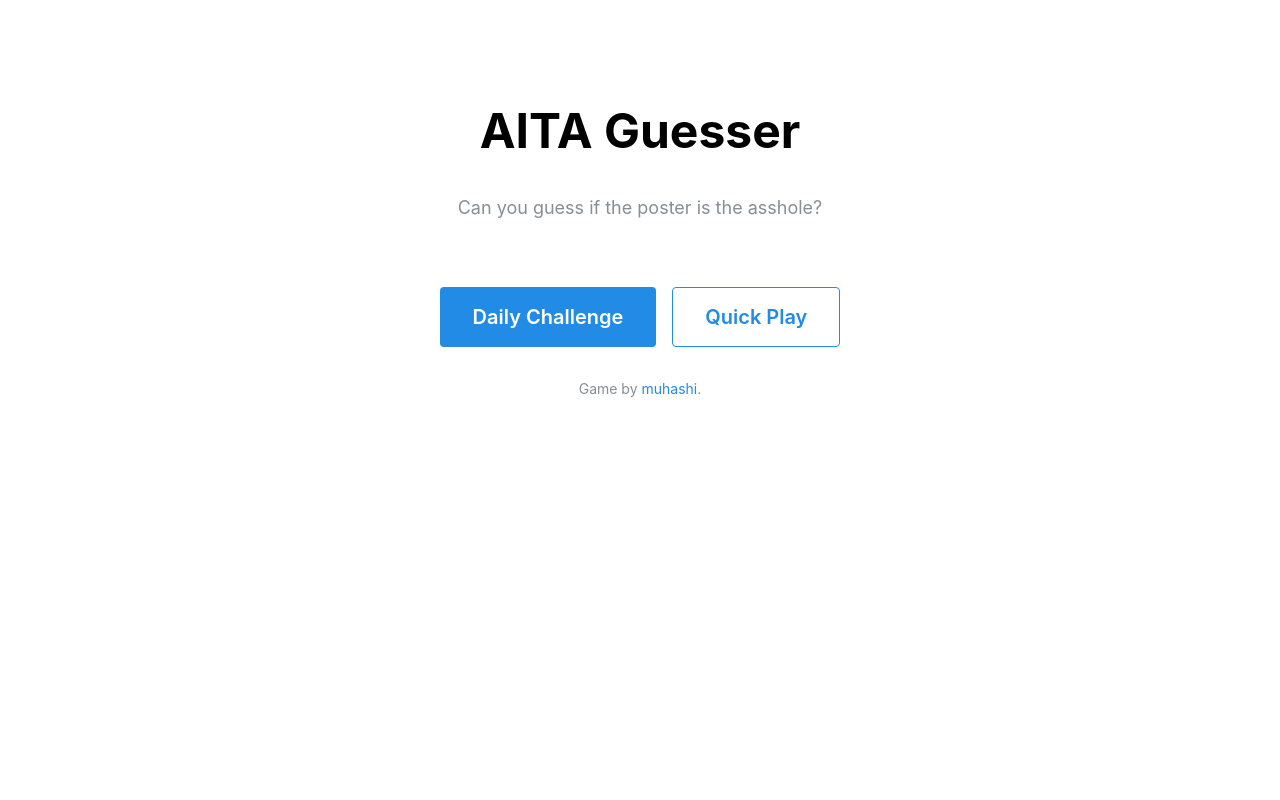
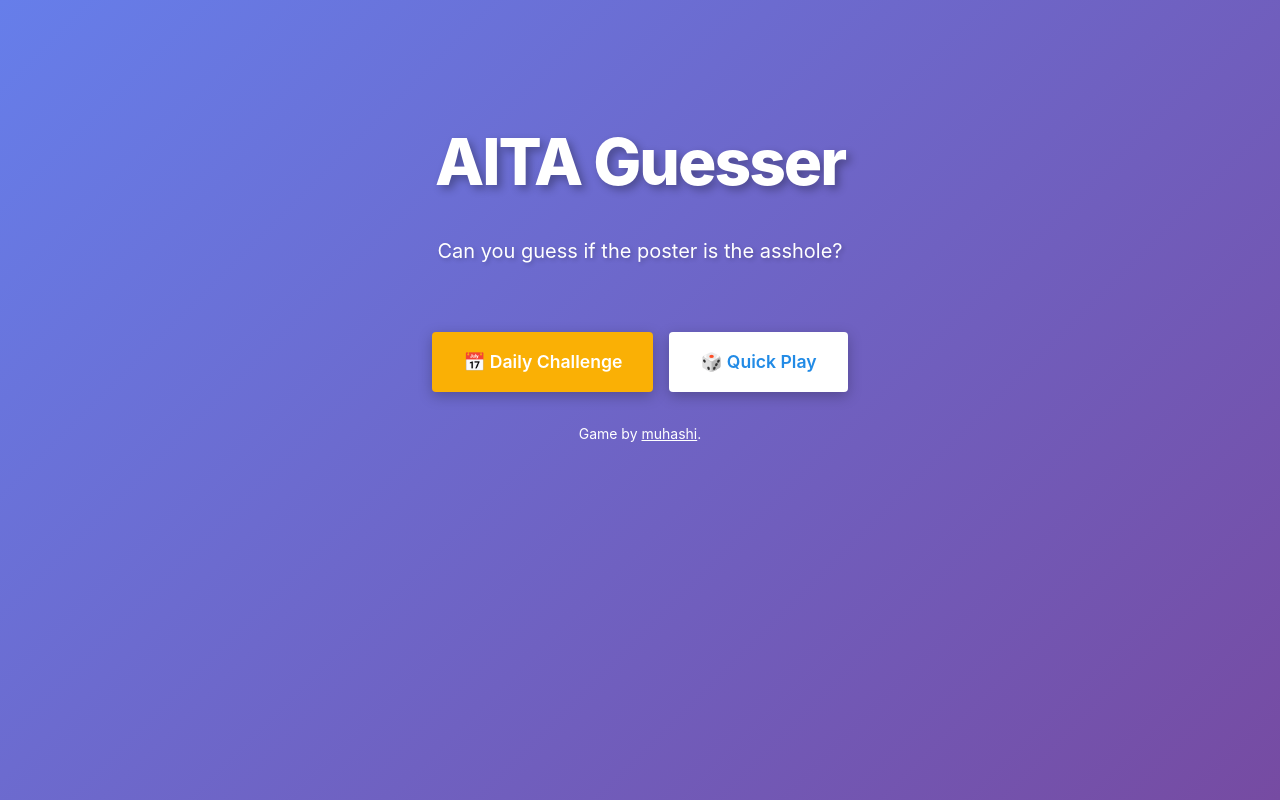
Before and after one commit to muhashi/aita-guesser, a React (Vite) app: page / in a window 1280 px wide. Built offline with nearby package versions, Linux system fonts and the light colour scheme.

Commit message:
Update some design and new way to shuffle

```diff
--- a/src/App.jsx
+++ b/src/App.jsx
@@ -2,6 +2,17 @@ import React, { useState } from 'react';
 import { MantineProvider, Container, Title, Button, Card, Text, Group, Stack, Badge, Paper, Anchor } from '@mantine/core';
 import DATASET from './dataset.json';
 
+
+function shuffle(array) {
+  const newArray = [...array];
+
+	for (let index = newArray.length - 1; index > 0; index--) {
+		const newIndex = Math.floor(Math.random() * (index + 1));
+		[newArray[index], newArray[newIndex]] = [newArray[newIndex], newArray[index]];
+	}
+
+	return newArray;
+}
 
 function getDaysSinceEpoch() {
   const now = new Date();
@@ -23,14 +34,14 @@ function getDailyPosts() {
 }
 
 function getRandomPosts() {
-  const shuffled = [...DATASET].sort(() => Math.random() - 0.5);
+  const shuffled = shuffle(DATASET);
   return shuffled.slice(0, 3);
 }
 
 function Footer() {
   return (
-    <Text size="sm" c="dimmed" align="center">
-      Game by <Anchor href="https://muhashi.com" target="_blank" rel="noopener noreferrer">muhashi</Anchor>.
+    <Text size="sm" c="white" align="center">
+      Game by <Anchor c="white" underline="not-hover" href="https://muhashi.com" target="_blank" rel="noopener noreferrer">muhashi</Anchor>.
     </Text>
   );
 }
@@ -42,6 +53,16 @@ export default function App() {
   const [currentIndex, setCurrentIndex] = useState(0);
   const [userAnswers, setUserAnswers] = useState([]);
   const [showResult, setShowResult] = useState(false);
+  const [copied, setCopied] = useState(false);
+  const [dailyCompleted, setDailyCompleted] = useState(() => {
+    const saved = localStorage.getItem('dailyCompleted');
+    const today = getDaysSinceEpoch();
+    if (saved) {
+      const data = JSON.parse(saved);
+      return data.day === today ? data.completed : false;
+    }
+    return false;
+  });
 
   const startGame = (mode) => {
     setGameMode(mode);
@@ -49,6 +70,7 @@ export default function App() {
     setCurrentIndex(0);
     setUserAnswers([]);
     setShowResult(false);
+    setCopied(false);
     setScreen('game');
   };
 
@@ -65,6 +87,11 @@ export default function App() {
       setCurrentIndex(currentIndex + 1);
       setShowResult(false);
     } else {
+      if (gameMode === 'daily') {
+        const today = getDaysSinceEpoch();
+        localStorage.setItem('dailyCompleted', JSON.stringify({ day: today, completed: true }));
+        setDailyCompleted(true);
+      }
       setScreen('results');
     }
   };
@@ -75,29 +102,71 @@ export default function App() {
     const text = `AITA Guesser\n${correctCount}/3 correct\n${emoji}\n\nPlay AITA Guesser: https://muhashi.com/aita-guesser`;
 
     navigator.clipboard.writeText(text);
-    alert('Results copied to clipboard!');
+    setCopied(true);
+    setTimeout(() => setCopied(false), 2000);
   };
 
   if (screen === 'home') {
     return (
       <MantineProvider>
+        <div style={{
+          minHeight: '100vh',
+          background: 'linear-gradient(135deg, #667eea 0%, #764ba2 100%)',
+          padding: '20px'
+        }}>
           <Container size="sm" style={{ marginTop: '100px' }}>
             <Stack align="center" gap="xl">
-            <Title order={1} style={{ fontSize: '3rem' }}>AITA Guesser</Title>
-            <Text size="lg" c="dimmed" ta="center">
+              <Title
+                order={1}
+                style={{
+                  fontSize: '4rem',
+                  color: 'white',
+                  fontWeight: 800,
+                  textShadow: '4px 4px 8px rgba(0,0,0,0.3)',
+                  letterSpacing: '-2px'
+                }}
+              >
+                AITA Guesser
+              </Title>
+              <Text size="xl" c="white" ta="center" style={{ textShadow: '2px 2px 4px rgba(0,0,0,0.2)' }}>
                 Can you guess if the poster is the asshole?
               </Text>
               <Group gap="md" mt="xl">
-              <Button size="xl" onClick={() => startGame('daily')} variant="filled">
-                Daily Challenge
+                <Button
+                  size="xl"
+                  onClick={() => startGame('daily')}
+                  variant="filled"
+                  color="yellow"
+                  disabled={dailyCompleted}
+                  style={{
+                    boxShadow: '0 4px 14px rgba(0,0,0,0.25)',
+                    fontSize: '1.1rem',
+                    height: '60px',
+                    paddingLeft: '30px',
+                    paddingRight: '30px'
+                  }}
+                >
+                  {dailyCompleted ? '✓ Daily Complete' : '📅 Daily Challenge'}
                 </Button>
-              <Button size="xl" onClick={() => startGame('quick')} variant="outline">
-                Quick Play
+                <Button
+                  size="xl"
+                  onClick={() => startGame('quick')}
+                  variant="white"
+                  style={{
+                    boxShadow: '0 4px 14px rgba(0,0,0,0.25)',
+                    fontSize: '1.1rem',
+                    height: '60px',
+                    paddingLeft: '30px',
+                    paddingRight: '30px'
+                  }}
+                >
+                  🎲 Quick Play
                 </Button>
               </Group>
               <Footer />
             </Stack>
           </Container>
+        </div>
       </MantineProvider>
     );
   }
@@ -107,14 +176,23 @@ export default function App() {
 
     return (
       <MantineProvider>
+        <div style={{
+          minHeight: '100vh',
+          background: 'linear-gradient(135deg, #667eea 0%, #764ba2 100%)',
+          padding: '20px'
+        }}>
           <Container size="md" style={{ marginTop: '40px' }}>
             <Stack gap="md">
               <Group justify="space-between">
-              <Badge size="lg">{gameMode === 'daily' ? 'Daily Challenge' : 'Quick Play'}</Badge>
-              <Badge size="lg" variant="outline">Post {currentIndex + 1} of 3</Badge>
+                <Badge size="lg" color="yellow" variant="filled" style={{ fontSize: '0.9rem' }}>
+                  {gameMode === 'daily' ? '📅 Daily Challenge' : '🎲 Quick Play'}
+                </Badge>
+                <Badge size="lg" variant="filled" color="white" c="dark" style={{ fontSize: '0.9rem' }}>
+                  Post {currentIndex + 1} of 3
+                </Badge>
               </Group>
 
-            <Card shadow="sm" padding="lg" radius="md" withBorder>
+              <Card shadow="xl" padding="lg" radius="md" withBorder style={{ backgroundColor: 'white' }}>
                 <Stack gap="md">
                   <Title order={2} size="h3">{currentPost.title}</Title>
                   <Text style={{ whiteSpace: 'pre-wrap' }} dangerouslySetInnerHTML={{ __html: currentPost.text }} />
@@ -123,10 +201,32 @@ export default function App() {
 
               {!showResult ? (
                 <Group justify="center" gap="xl" mt="xl">
-                <Button size="lg" color="red" onClick={() => handleGuess('YTA')}>
+                  <Button
+                    size="lg"
+                    color="red"
+                    onClick={() => handleGuess('YTA')}
+                    style={{
+                      boxShadow: '0 4px 14px rgba(0,0,0,0.25)',
+                      height: '60px',
+                      fontSize: '1.1rem',
+                      paddingLeft: '30px',
+                      paddingRight: '30px'
+                    }}
+                  >
                     YTA (You're The Asshole)
                   </Button>
-                <Button size="lg" color="green" onClick={() => handleGuess('NTA')}>
+                  <Button
+                    size="lg"
+                    color="green"
+                    onClick={() => handleGuess('NTA')}
+                    style={{
+                      boxShadow: '0 4px 14px rgba(0,0,0,0.25)',
+                      height: '60px',
+                      fontSize: '1.1rem',
+                      paddingLeft: '30px',
+                      paddingRight: '30px'
+                    }}
+                  >
                     NTA (Not The Asshole)
                   </Button>
                 </Group>
@@ -153,20 +253,23 @@ export default function App() {
                   </Stack>
                 </Paper>
               )}
-            <Paper p="md" mt="xl" radius="md" style={{ backgroundColor: '#f8f9fa' }}>
+              <Paper p="xl" radius="md" style={{ backgroundColor: '#f8f9fa' }}>
                 <Text size="sm" c="dimmed" align="center">
                   <strong>Glossary:</strong>
+                  <br />
+                  <em>AITA:</em> Am I The Asshole?
+                  <br />
+                  <em>WIBTA:</em> Would I Be The Asshole?
                   <br />
                   <em>YTA:</em> You're The Asshole
                   <br />
                   <em>NTA:</em> Not The Asshole
-                <br />
-                <em>WIBTA:</em> Would I Be The Asshole
                 </Text>
               </Paper>
               <Footer />
             </Stack>
           </Container>
+        </div>
       </MantineProvider>
     );
   }
@@ -176,14 +279,23 @@ export default function App() {
 
     return (
       <MantineProvider>
+        <div style={{
+          minHeight: '100vh',
+          background: 'linear-gradient(135deg, #667eea 0%, #764ba2 100%)',
+          padding: '20px'
+        }}>
           <Container size="md" style={{ marginTop: '40px' }}>
             <Stack gap="xl" align="center">
-            <Title order={1}>Game Complete!</Title>
-            <Title order={2}>You got {correctCount} out of 3 correct</Title>
+              <Title order={1} c="white" style={{ textShadow: '2px 2px 4px rgba(0,0,0,0.3)' }}>
+                Game Complete!
+              </Title>
+              <Title order={2} c="white" style={{ textShadow: '2px 2px 4px rgba(0,0,0,0.3)' }}>
+                You got {correctCount} out of 3 correct
+              </Title>
 
               <Stack gap="md" style={{ width: '100%' }}>
                 {userAnswers.map((answer, idx) => (
-                <Card key={idx} shadow="sm" padding="lg" radius="md" withBorder>
+                  <Card key={idx} shadow="xl" padding="lg" radius="md" withBorder style={{ backgroundColor: 'white' }}>
                     <Group justify="space-between">
                       <Text fw={500}>{answer.post.title}</Text>
                       <Badge color={answer.correct ? 'green' : 'red'}>
@@ -198,23 +310,64 @@ export default function App() {
               </Stack>
 
               <Group gap="md" mt="xl">
-              {gameMode === 'daily' && (
-                <Button size="lg" onClick={shareResults} variant="filled">
-                  Share Results
+                {gameMode === 'daily' ? (
+                  <>
+                    <Button
+                      size="lg"
+                      onClick={shareResults}
+                      variant="filled"
+                      color="yellow"
+                      style={{
+                        boxShadow: '0 4px 14px rgba(0,0,0,0.25)',
+                        fontSize: '1.1rem'
+                      }}
+                    >
+                      {copied ? '✓ Copied!' : 'Share Results'}
                     </Button>
-              )}
-              <Button size="lg" onClick={() => setScreen('home')} variant="outline">
+                    <Button
+                      size="lg"
+                      onClick={() => startGame('quick')}
+                      variant="white"
+                      style={{
+                        boxShadow: '0 4px 14px rgba(0,0,0,0.25)',
+                        fontSize: '1.1rem'
+                      }}
+                    >
+                      Play Quick Mode
+                    </Button>
+                  </>
+                ) : (
+                  <>
+                    <Button
+                      size="lg"
+                      onClick={() => setScreen('home')}
+                      variant="white"
+                      style={{
+                        boxShadow: '0 4px 14px rgba(0,0,0,0.25)',
+                        fontSize: '1.1rem'
+                      }}
+                    >
                       Back to Home
                     </Button>
-              {gameMode === 'quick' && (
-                <Button size="lg" onClick={() => startGame('quick')}>
+                    <Button
+                      size="lg"
+                      onClick={() => startGame('quick')}
+                      variant="filled"
+                      color="yellow"
+                      style={{
+                        boxShadow: '0 4px 14px rgba(0,0,0,0.25)',
+                        fontSize: '1.1rem'
+                      }}
+                    >
                       Play Again
                     </Button>
+                  </>
                 )}
               </Group>
               <Footer />
             </Stack>
           </Container>
+        </div>
       </MantineProvider>
     );
   }
```
Lines whose indentation alone changed are shown as unchanged.
